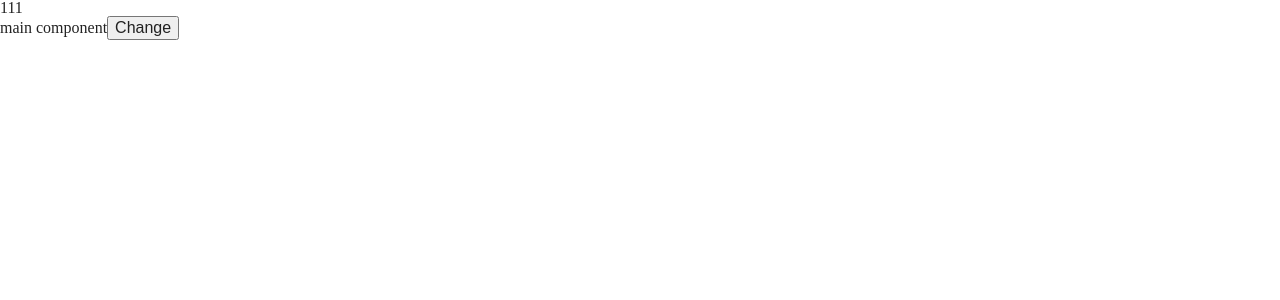
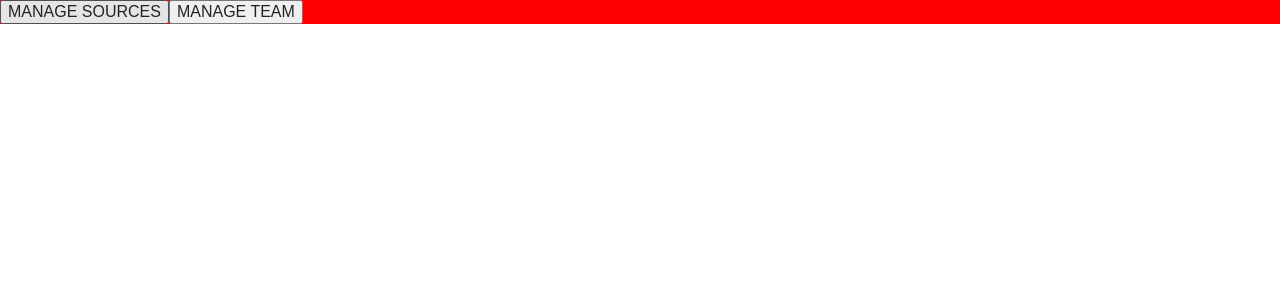
Before and after one commit to rsm1985/react-test-task, a React (Create React App) app: page /admin in a window 1280 px wide. Shown: the top 300 px of the page. Built offline with nearby package versions, Linux system fonts and the light colour scheme.

Commit message:
Add routes

```diff
--- a/package.json
+++ b/package.json
@@ -9,6 +9,7 @@
     "react": "^16.13.1",
     "react-dom": "^16.13.1",
     "react-redux": "^7.2.1",
+    "react-router-dom": "^5.2.0",
     "react-scripts": "3.4.3",
     "redux": "^4.0.5"
   },
--- a/src/App.js
+++ b/src/App.js
@@ -1,12 +1,11 @@
 import React from 'react';
-import Main from 'components/Main'
 import './styles/common/index.scss'
 
-function App() {
+function App(props) {
   return (
     <div className="App">
-      111
-      <Main />
+      <div ></div>
+      {props.children}
     </div>
   );
 }
--- /dev/null
+++ b/src/components/Admin/index.js
@@ -0,0 +1,15 @@
+import React from "react";
+import {Link} from "react-router-dom";
+import './styles.scss'
+
+const Admin = () => {
+  return (
+    <div className="admin">
+      <div className="admin__buttons">
+        <button className="admin__button">MANAGE SOURCES</button>
+        <Link to="/blank"><button className="admin__button">MANAGE TEAM</button></Link>
+      </div>
+    </div>
+  )
+}
+export default Admin
--- /dev/null
+++ b/src/components/Admin/styles.scss
@@ -0,0 +1,3 @@
+.admin {
+  background-color: red;
+}
--- /dev/null
+++ b/src/components/Blank/index.js
@@ -0,0 +1,5 @@
+import React from 'react';
+
+export default function Blank() {
+  return (<div>Blank page</div>)
+}
--- /dev/null
+++ b/src/components/Marketer/index.js
@@ -0,0 +1,5 @@
+import React from 'react';
+
+export default function Marketer() {
+  return (<div>Marketer</div>)
+}
--- a/src/index.js
+++ b/src/index.js
@@ -1,16 +1,39 @@
 import React from 'react';
 import ReactDOM from 'react-dom';
-import App from './App';
+import {
+  BrowserRouter as Router,
+  Switch,
+  Route,
+} from "react-router-dom";
+import App from "./App";
+import Admin from 'components/Admin';
+import Blank from 'components/Blank';
+import Marketer from 'components/Marketer';
 import {Provider} from 'react-redux'
-import { createStore } from 'redux';
+import {createStore} from 'redux';
 import * as serviceWorker from './serviceWorker';
 import rootReducer from "./redux/reducers";
+
 let store = createStore(rootReducer, window.__REDUX_DEVTOOLS_EXTENSION__ && window.__REDUX_DEVTOOLS_EXTENSION__());
 
 ReactDOM.render(
   <React.StrictMode>
     <Provider store={store}>
-      <App/>
+      <Router>
+        <App>
+          <Switch>
+            <Route path="/admin">
+              <Admin/>
+            </Route>
+            <Route path="/marketer">
+              <Marketer/>
+            </Route>
+            <Route path="/blank">
+              <Blank/>
+            </Route>
+          </Switch>
+        </App>
+      </Router>
     </Provider>
   </React.StrictMode>,
   document.getElementById('root')
```
Also changed, not shown: src/components/Main2/index.jsx (added, +19 -0 lines), 1 other file (tests, documents, lock files or other folders).
